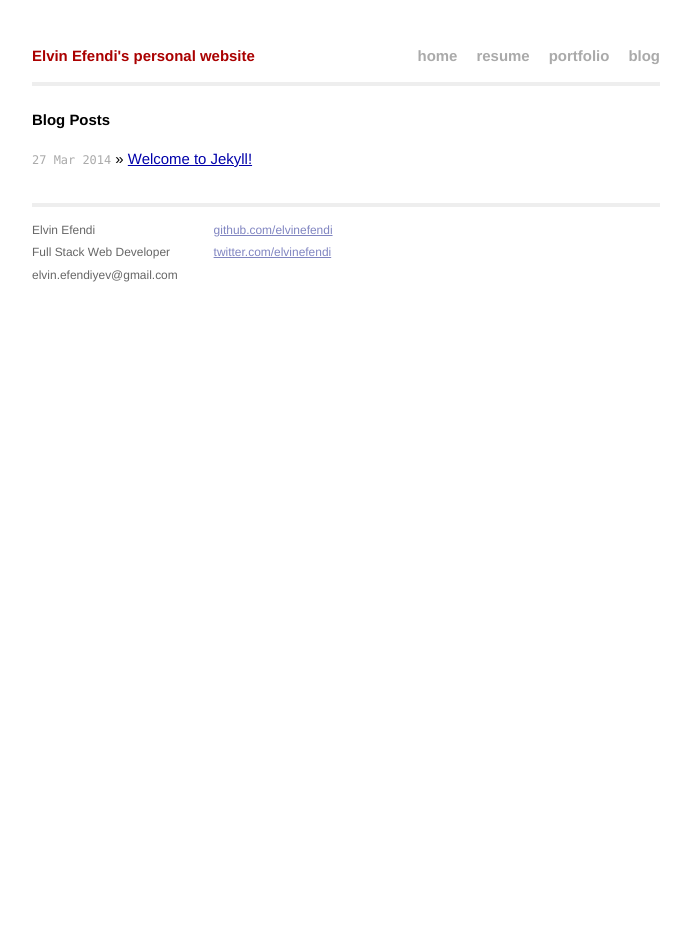
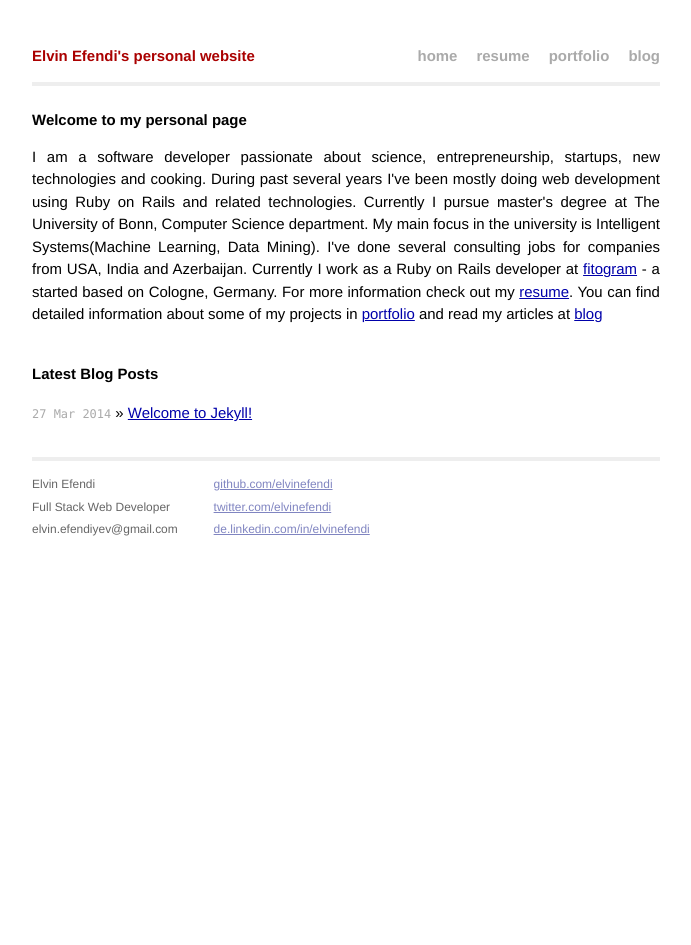
Before and after one commit to ElvinEfendi/elvinefendi.github.io, a Jekyll site: the page built from index.html, in a window 1280 px wide. Shown: the whole page, without its empty margins (294-985 px from the left). Built offline with Jekyll 4.4.1, drawn with Linux system fonts in a browser that asks for light colours; Markdown is read by kramdown in place of the engine named in the settings.

Commit message:
introduction

```diff
--- a/_layouts/default.html
+++ b/_layouts/default.html
@@ -41,6 +41,7 @@
               <p>
                 <a href="https://github.com/elvinefendi">github.com/elvinefendi</a><br />
                 <a href="https://twitter.com/elvinefendi">twitter.com/elvinefendi</a><br />
+                <a href="https://de.linkedin.com/in/elvinefendi">de.linkedin.com/in/elvinefendi</a><br />
               </p>
             </div>
           </div>
--- a/index.html
+++ b/index.html
@@ -4,7 +4,19 @@ title: Your New Jekyll Site
 ---
 
 <div id="home">
-  <h1>Blog Posts</h1>
+  <h1>Welcome to my personal page</h1>
+  <p>
+    I am a software developer passionate about science, entrepreneurship, startups, new technologies and cooking.
+    During past several years I've been mostly doing web development using Ruby on Rails and related technologies.
+    Currently I pursue master's degree at The University of Bonn, Computer Science department. My main focus in
+    the university is Intelligent Systems(Machine Learning, Data Mining). I've done several consulting jobs for companies
+    from USA, India and Azerbaijan. Currently I work as a Ruby on Rails developer at <a href="http://www.fitogram.de/de/about">fitogram</a>
+    - a started based on Cologne, Germany. For more information check out my <a href="/resume">resume</a>. You can find
+    detailed information about some of my projects in <a href="/portfolio">portfolio</a> and read my articles at
+    <a href="/blog">blog</a>
+  </p>
+  <br />
+  <h1>Latest Blog Posts</h1>
   <ul class="posts">
     {% for post in site.posts %}
       <li><span>{{ post.date | date_to_string }}</span> &raquo; <a href="{{ post.url }}">{{ post.title }}</a></li>
```
